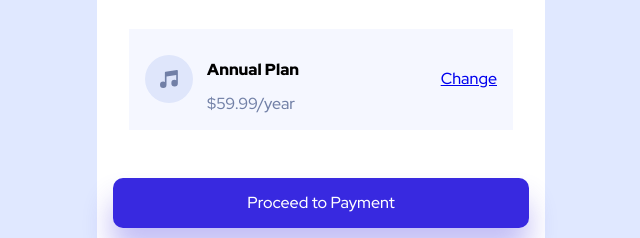
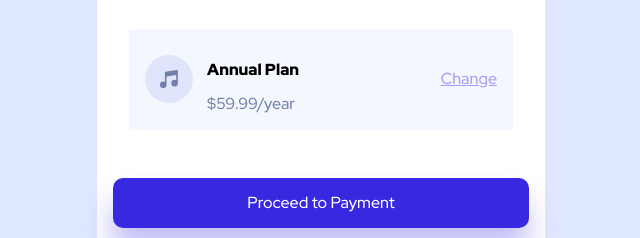
Before and after one commit to Anthony-2003/Order-summary-component, a plain HTML site: page index.html in a window 1280 px wide. In both pictures the pointer is over the link "Change". Shown: the part 493-731 px from the top of the page, 319-959 px from the left. Drawn offline with nearby package versions, Linux system fonts and the light colour scheme.

Commit message:
update style of right side link and buttons

```diff
--- a/assets/css/index.css
+++ b/assets/css/index.css
@@ -93,6 +93,10 @@
     color: var(--Desaturated-blue);
 }
 
+.card__plan__right__side__link:hover{
+    color:#A39DF5;
+}
+
 .card__buttons {
     display: flex;
     justify-content: center;
@@ -114,12 +118,24 @@
  box-shadow:  -1px 22px 29px rgba(56, 40, 224, 0.3);
 }
 
+.card__proceed__btn:hover{
+   background-color: #A39DF5;
+   cursor: pointer;
+}
+
 .card__cancel__btn {
     border: none;
     background-color: transparent;
     color: var(--Desaturated-blue);
     margin-bottom: 1rem;
 }
+
+.card__plan__right__side__link:hover,
+.card__cancel__btn:hover
+{
+  cursor: pointer;
+}
+
 
 /*Responsive*/
 
--- a/index.html
+++ b/index.html
@@ -39,7 +39,7 @@
                     </div>
 
                     <div class="card__plan__right__side">
-                        <a href="#">Change</a>
+                        <a href="#" class="card__plan__right__side__link">Change</a>
                     </div>
 
                 </div>
```
